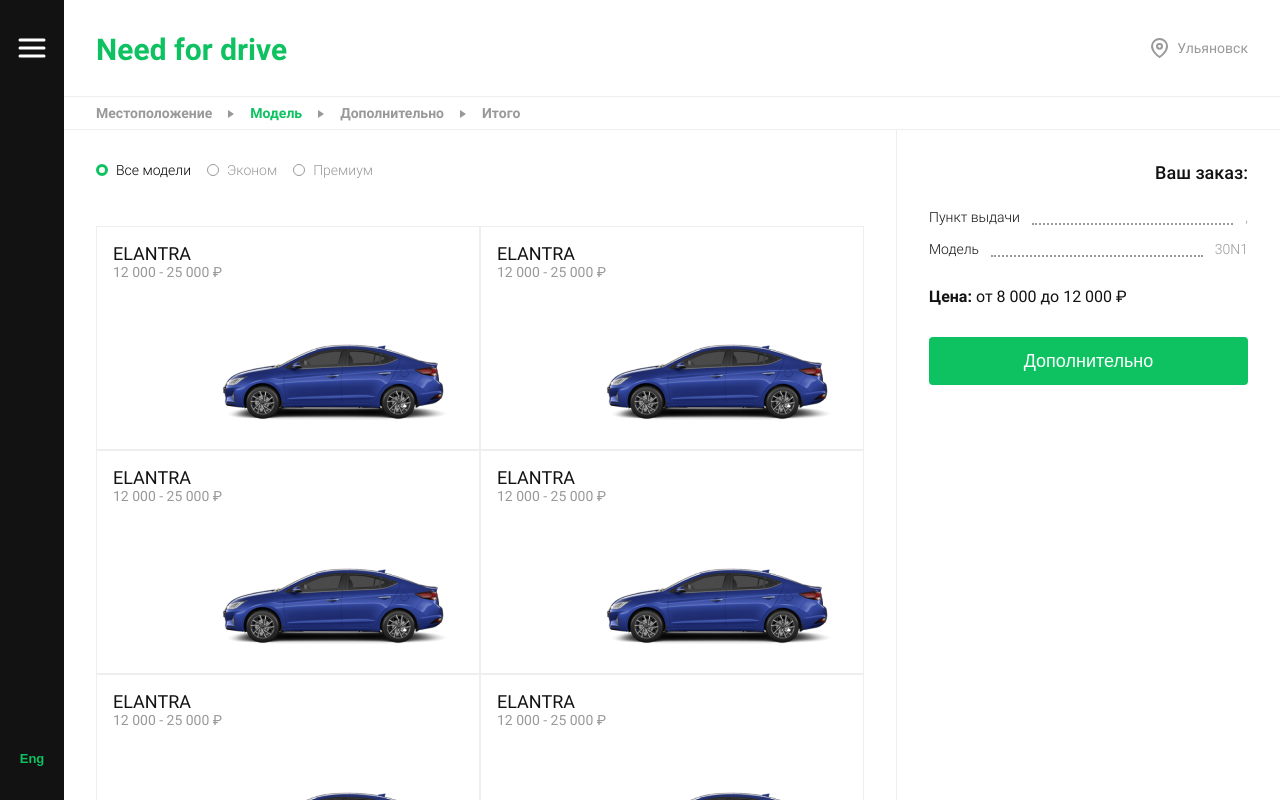
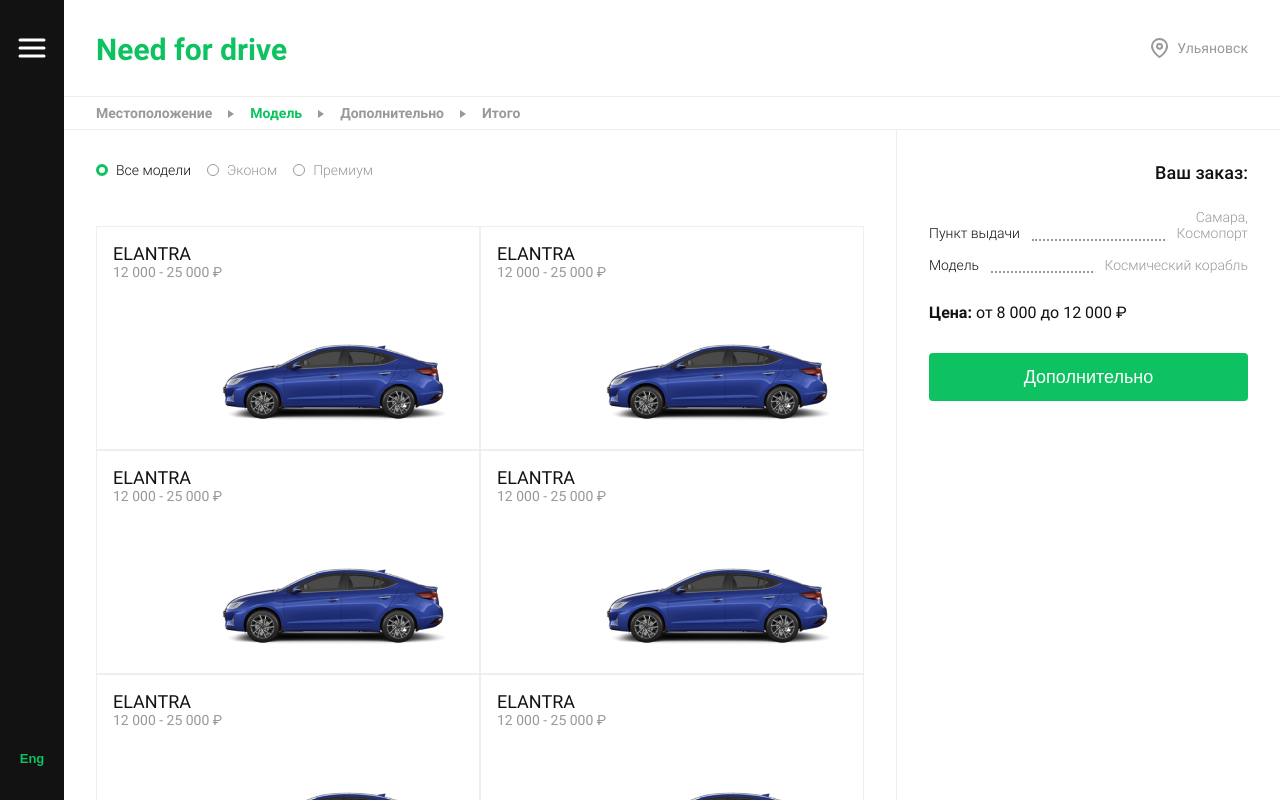
Before and after one commit to shadmanow/need-for-drive, a React (Create React App) app: page /#/order/model in a window 1280 px wide. Shown: the top 800 px of the page. Built offline with nearby package versions, Linux system fonts and the light colour scheme.

Commit message:
fixed styles, modified order component

```diff
--- a/src/components/Order/Order.js
+++ b/src/components/Order/Order.js
@@ -4,16 +4,19 @@
 import './Order.scss'
 import Button from '../Button/Button'
 
-const Order = ({ city, point, model }) => {
+const Order = ({ order }) => {
+  const { city, point, model } = order
   const { pathname } = useLocation()
   return (
     <section className="order">
       <h2 className="order__title">Ваш заказ:</h2>
+
       <p className="order__item">
         <span>Пункт выдачи</span>
         <span />
         <span>
-          {city}, {point}
+          {city},<br />
+          {point}
         </span>
       </p>
 
@@ -29,6 +32,7 @@
         <strong>Цена: </strong>
         <span>от 8 000 до 12 000 ₽</span>
       </p>
+
       {pathname === '/order/location' && (
         <Button value="Выбрать модель" disabled={!city && !point} />
       )}
--- a/src/components/Order/Order.scss
+++ b/src/components/Order/Order.scss
@@ -27,7 +27,6 @@
     }
 
     :first-child {
-      max-width: 145px;
       display: inline-block;
       font-weight: 300;
       font-size: 14px;
@@ -36,7 +35,6 @@
     }
 
     :last-child {
-      max-width: 101px;
       font-weight: 300;
       font-size: 14px;
       line-height: 16px;
--- a/src/components/Radio/Radio.scss
+++ b/src/components/Radio/Radio.scss
@@ -4,6 +4,10 @@
   font-weight: 300;
   font-size: 14px;
   line-height: 16px;
+
+  &__input {
+    display: none;
+  }
 
   &__label {
     user-select: none;
@@ -12,14 +16,8 @@
     cursor: url("../../assets/images/svg/pointer.svg"), pointer;
   }
 
-  &__input {
-    position: absolute;
-    z-index: -1;
-    opacity: 0;
-  }
-
   &__label:before {
-    content: '';
+    content: "";
     display: inline-block;
     min-width: 12px;
     min-height: 12px;
@@ -28,28 +26,36 @@
     border: 1px solid $grayDarkColor;
   }
 
-  &__input:checked+label:before {
-    content: '';
+  &__input:checked + label:before {
+    content: "";
     display: inline-block;
     min-width: 12px;
     min-height: 12px;
     margin-right: 8px;
     border-radius: 50%;
-    border: 3px solid $greenColor;
-  }
-
-  &__input:not(:checked)+label {
-    color: $grayDarkColor;
+    border: 0.2rem solid $greenColor;
   }
 
   &__label:hover:before {
-    content: '';
+    content: "";
     display: inline-block;
     min-width: 12px;
     min-height: 12px;
     margin-right: 8px;
     border-radius: 50%;
-    opacity: .7;
-    border: 1px solid $greenColor;
+    opacity: 0.7;
+    border: 2px solid $greenColor;
+  }
+
+  &__input:checked + label {
+    color: $blackColor;
+  }
+
+  &__input:not(:checked) + label {
+    color: $grayDarkColor;
+  }
+
+  &__input:not(:checked) + label:hover {
+    color: $blackColor;
   }
 }
--- a/src/pages/ChoiceModelForm/ChoiceModelForm.js
+++ b/src/pages/ChoiceModelForm/ChoiceModelForm.js
@@ -44,7 +44,7 @@
         <Card title="ELANTRA" subtitle="12 000 - 25 000 ₽" img={car1} />
         <Card title="ELANTRA" subtitle="12 000 - 25 000 ₽" img={car1} />
       </section>
-      <ButtonPagination countPages={10} />
+      <ButtonPagination countPages={10} onClick={() => {}} />
     </form>
   )
 }
--- a/src/pages/OrderPage/OrderPage.js
+++ b/src/pages/OrderPage/OrderPage.js
@@ -11,9 +11,9 @@
 
 const OrderPage = () => {
   const [order, setOrder] = useState({
-    city: '',
-    point: '',
-    model: '30N1',
+    city: 'Самара',
+    point: 'Космопорт',
+    model: 'Космический корабль',
   })
 
   const onFormChange = (value) => setOrder({ ...order, ...value })
@@ -42,7 +42,7 @@
         </section>
 
         <section className="order-page__order-wrapper">
-          <Order model={order.model} />
+          <Order order={order} />
         </section>
       </main>
     </div>
```
